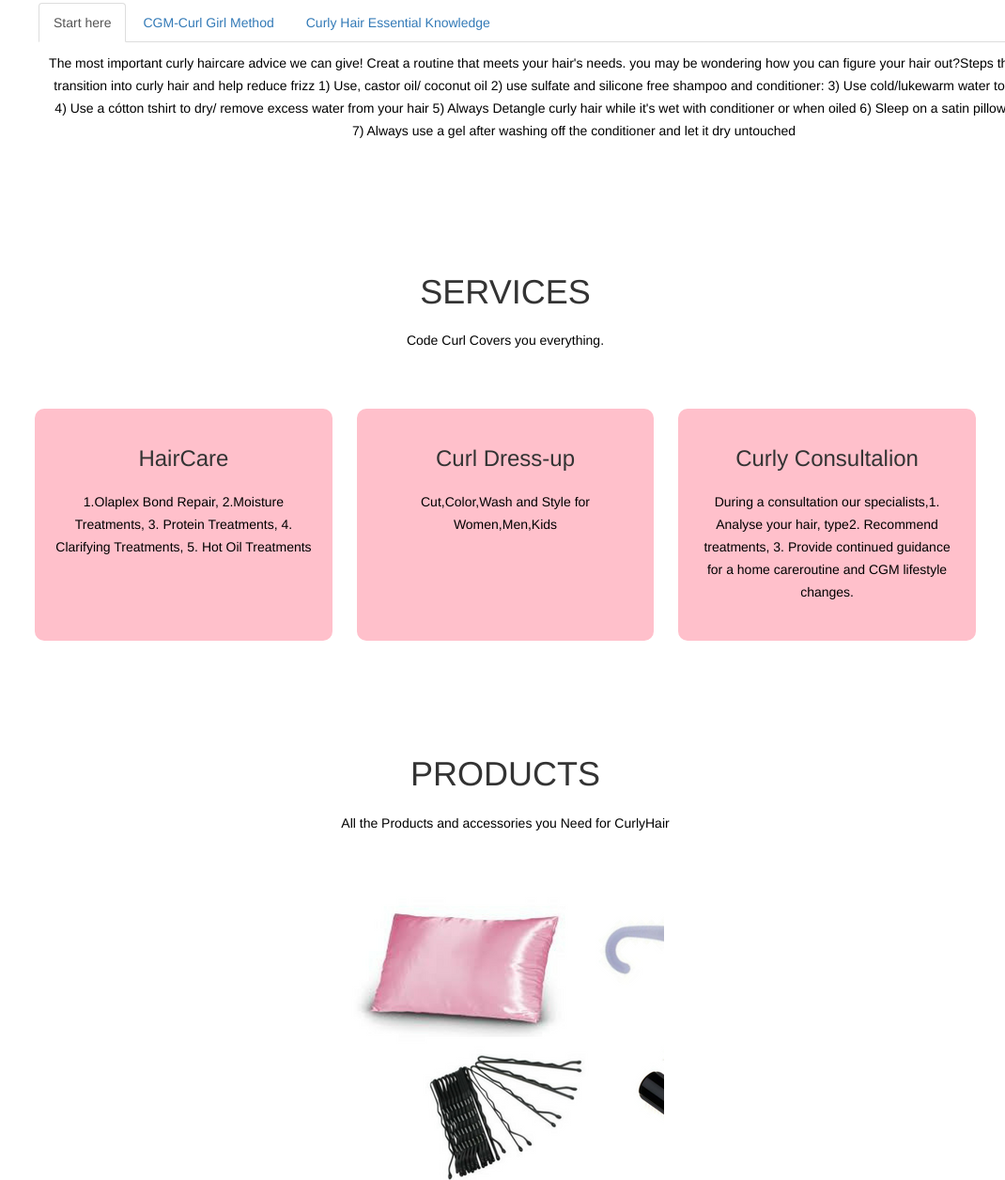
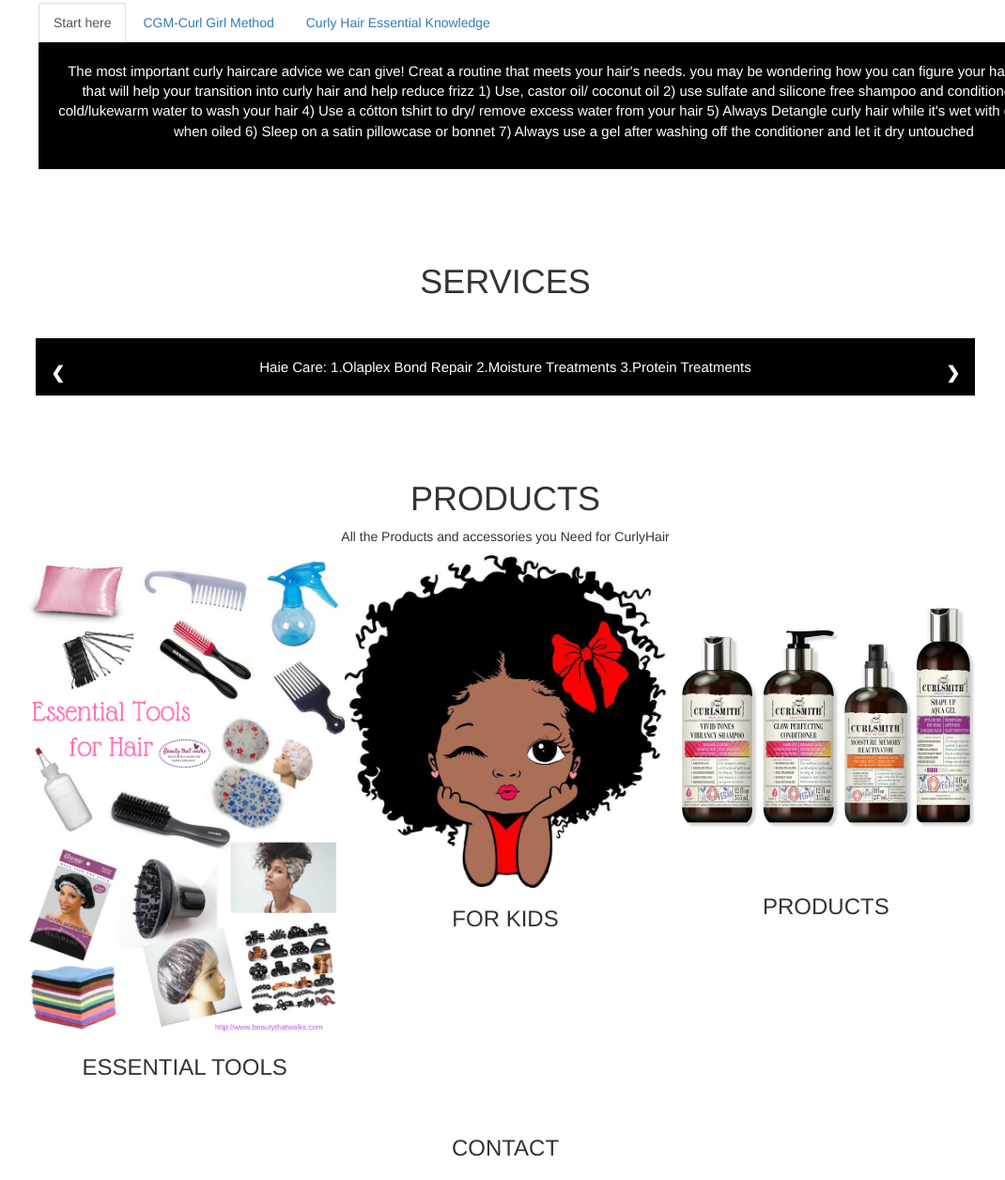
Before and after one commit to poojitha-madiraju/web-design, a plain HTML site: page pooji final project web-design/pooji final project web-design/index.html in a window 1280 px wide. Shown: the part 967-2223 px from the top of the page at 94% size, without its empty margins (102-1172 px from the left). Drawn offline with nearby package versions, Linux system fonts and the light colour scheme.

Commit message:
8th may final commit

```diff
--- a/pooji final project web-design/pooji final project web-design/index.html
+++ b/pooji final project web-design/pooji final project web-design/index.html
@@ -26,7 +26,7 @@
           <i class="fa fa-times" onclick="menuHide()"></i>
           <ul>
             <li><a href="#about">ABOUT</a></li>
-            <li><a href="#services">SERVICES</a></li>
+            <li><a href="#Ser">SERVICES</a></li>
             <li><a href="#products">PRODUCTS</a></li>
             <li><a href="#contact">CONTACT</a></li>
           </ul>
@@ -101,63 +101,83 @@
     </section>
 
     <!--------SERVICES------------>
-    <section class="SERVICES" id="services">
-      <h1>SERVICES</h1>
-      <p>Code Curl Covers you everything.</p>
-      <div class="row">
-        <div class="services-col">
-          <h3>HairCare</h3>
-          <p>
-            1.Olaplex Bond Repair, 2.Moisture Treatments, 3. Protein Treatments,
-            4. Clarifying Treatments, 5. Hot Oil Treatments
-          </p>
+      <h1 style="text-align: center; margin:auto; " id="Ser">SERVICES</h1><br><br>
+      <div class="slideshow-container">
+        <!-- Full-width caption text -->
+        <div class="mySlides">
+          <div class="text">Haie Care: 1.Olaplex Bond Repair 2.Moisture Treatments 3.Protein Treatments</div>
         </div>
-        <div class="services-col">
-          <h3>Curl Dress-up</h3>
-          <p>Cut,Color,Wash and Style for Women,Men,Kids</p>
+
+        <div class="mySlides">
+          <div class="text">Cut, Color, Wash, and Style </div>
         </div>
-        <div class="services-col">
-          <h3>Curly Consultalion</h3>
-          <p>
-            During a consultation our specialists,1. Analyse your hair, type2.
-            Recommend treatments, 3. Provide continued guidance for a home
-            careroutine and CGM lifestyle changes.
-          </p>
+
+        <div class="mySlides">
+          <div class="text">During a consultation our specialists Analyse your hair type,recommend treatements,provide continued guidance.</div>
         </div>
+
+        <!-- Next and previous buttons -->
+        <a class="prev" onclick="plusSlides(-1)">&#10094;</a>
+        <a class="next" onclick="plusSlides(1)">&#10095;</a>
       </div>
-    </section>
+      <br>
+
+
+
     <!------PRODUCTS------->
-    <section class="PRODUCTS" id="products">
+    <div class="PRODUCTS" id="products">
       <h1>PRODUCTS</h1>
       <p>All the Products and accessories you Need for CurlyHair</p>
-      <div class="row">
+      <div class="rowproducts">
         <div class="products-col">
           <img src="images/Essential Tools for Hair.png" />
+          <div class="effect"></div>
+          <h3>ESSENTIAL TOOLS</h3>
         </div>
-      </div>
-    </div>
+
     <div class="products-col">
       <img src="images/kids.jpeg" />
-      <div class="layer">
+      <h3>FOR KIDS</h3>
+      <div class="effect">
       </div>
     </div>
     <div class="products-col">
       <img src="images/curlsmith.jpg" />
+      <div class="effect"></div>
+      <h3>PRODUCTS</h3>
       </div>
     </div>
   </div>
+</div>
 
 
-    </section>
+<!-- CONTACT US SECTION -->
+<div>
+  <div class="contact_header">
+    <h3>CONTACT</h3>
+  </div><br><br>
+
+  <div class="CONTACT" id="contact">
+    <form action="https://postmail.invotes.com/send"
+      method="post" id="email_form" style="margin: auto;text-align:center;">
+
+      <input type="text" name="subject" placeholder="Subject" size="50px"style="padding: 10px"/>
+      <textarea name="text" placeholder="Message" size="50px"style="padding: 10px;width: 380px"></textarea>
+      <input type="hidden" name="access_token" value="da4flquz7diajztbhmwqqz06" />
+      <input type="hidden" name="success_url" value=".?message=Email+Successfully+Sent%21&isError=0" />
+      <input type="hidden" name="error_url" value=".?message=Email+could+not+be+sent.&isError=1" />
+      <input id="submit_form" type="submit" value="Submit" size="50px"style="padding: 10px;width: 380px" />
+      <p><a href="https://postmail.invotes.com" target="_blank"></a></p>
+    </form>
+  </div>
+</div><br><br><br>
 
      <!-------- footer ---------->
 
      <section class="footer">
       <h4>Follow us</h4>
       <p>
-        Lorem ipsum dolor sit amet, consectetur adipiscing elit. Pellentesque
-        aliquet turpis nulla, eleifend faucibus est<br />sollicitudin ut.
-        Maecenas ut venenatis ex, et dapibus purus.
+         Our aim is to make you fall in love with your curls.
       </p>
       <div class="icons">
         <a href=https://instagram.com/__pandanion?igshid=YmMyMTA2M2Y=
@@ -184,6 +204,49 @@
       function menuHide() {
         naviGation.style.right = "-200px";
       }
+      //script for slideshow//
+        let slideIndex = 1;
+        showSlides(slideIndex);
+
+        // Next/previous controls
+        function plusSlides(n) {
+          showSlides((slideIndex += n));
+        }
+
+        // Thumbnail image controls
+        function currentSlide(n) {
+          showSlides((slideIndex = n));
+        }
+
+        function showSlides(n) {
+          let i;
+          let slides = document.getElementsByClassName("mySlides");
+
+          if (n > slides.length) {
+            slideIndex = 1;
+          }
+          if (n < 1) {
+            slideIndex = slides.length;
+          }
+          for (i = 0; i < slides.length; i++) {
+            slides[i].style.display = "none";
+          }
+
+          slides[slideIndex - 1].style.display = "block";
+        }
+
+// script for postmail
+var submitButton = document.getElementById("submit_form");
+    var form = document.getElementById("email_form");
+    form.addEventListener("submit", function (e) {
+        setTimeout(function() {
+            submitButton.value = "Sending...";
+            submitButton.disabled = true;
+        }, 1);
+    });
+
+
+
     </script>
   </body>
 </html>
--- a/pooji final project web-design/pooji final project web-design/style.css
+++ b/pooji final project web-design/pooji final project web-design/style.css
@@ -72,7 +72,7 @@
     display: none;
 }
 
-@media(max-width: 700px){
+@media(max-width: 1000px){
     .messagebox h1{
         font-size: 20px;
     }
@@ -106,113 +106,78 @@
 }
 /*------- ABOUT -------*/
 
-
 .ABOUT{
     width: 80%;
     margin: auto;
     text-align: center;
     padding-top: 100px;
+    padding-bottom: 100px;
+}
+.tab-content{
+    color: white;
+  font-size: 15px;
+  padding: 20px;
+ background-color: black;
+  width: 100%;
+  text-align: center;
 }
 
-/* .ABOUT{
-    width: 80%;
-    margin: auto;
-    text-align: center;
-    padding-top: 100px;
-}
-h1{
-    font-size: 34px;
-    font-weight: 600;
-}
-p{
-    color: #000;
-    font-size: 14px;
-    font-weight: 300;
-    line-height: 24px;
-    padding: 10px;
-}
-
-.row{
-    margin-top: 5%;
-    display: flex;
-    justify-content: space-between;
-}
-.about-col{
-    flex-basis: 30%;
-    background-color: pink;
-    border-radius: 10px;
-    margin-bottom: 5%;
-    padding: 20px 10px;
-    box-sizing: border-box;
-    transition: 0.4s;
-}
-.about-col:hover{
-    box-shadow: 0 0 20px 0px rgba(0,0,0,0.2);
-}
-
-h3{
-    text-align: center;
-    font-weight: 600;
-    margin: 10px 0;
-}
 /* media for row in the smaller screen */
 
-/* @media(max-width: 700px){
-    .row{
-        flex-direction: column;
-    }
-}  */
-
-/* --------SERVICES-------- */
-
-.SERVICES{
-    width: 80%;
-    margin: auto;
-    text-align: center;
-    padding-top: 100px;
-}
-h1{
-    font-size: 34px;
-    font-weight: 600;
-}
-p{
-    color: #000;
-    font-size: 14px;
-    font-weight: 300;
-    line-height: 24px;
-    padding: 10px;
-}
-
-.row{
-    margin-top: 5%;
-    display: flex;
-    justify-content: space-between;
-}
-.services-col{
-    flex-basis: 30%;
-    background-color: pink;
-    border-radius: 10px;
-    margin-bottom: 5%;
-    padding: 20px 10px;
-    box-sizing: border-box;
-    transition: 0.4s;
-}
-.services-col:hover{
-    box-shadow: 0 0 20px 0px rgba(0,0,0,0.2);
-}
-
-h3{
-    text-align: center;
-    font-weight: 600;
-    margin: 10px 0;
-}
-/* media for row in the smaller screen */
-
-@media(max-width: 700px){
+@media(max-width: 1000px){
     .row{
         flex-direction: column;
     }
 }
+
+/* --------SERVICES-------- */
+
+* {box-sizing:border-box}
+
+/* Slideshow container */
+.slideshow-container {
+  max-width: 1000px;
+  position: relative;
+  margin: auto;
+}
+
+/* Hide the images by default */
+.mySlides {
+  display: none;
+}
+
+/* Next & previous buttons */
+.prev, .next {
+  cursor: pointer;
+  position: absolute;
+  top: 50%;
+  width: auto;
+  margin-top: -22px;
+  padding: 16px;
+  color: white;
+  font-weight: bold;
+  font-size: 18px;
+  transition: 0.6s ease;
+  border-radius: 0 3px 3px 0;
+  user-select: none;
+}
+
+/* Position the "next button" to the right */
+.next {
+  right: 0;
+  border-radius: 3px 0 0 3px;
+}
+
+/* Caption text */
+.text {
+  color: white;
+  font-size: 15px;
+  padding: 20px;
+ background-color: black;
+  width: 100%;
+  text-align: center;
+}
+
 
 /* PRODUCTS */
 
@@ -229,6 +194,64 @@
     position: relative;
     overflow: hidden;
 }
-.products-col{
+
+.products-col img{
     width: 100%;
+}.rowproducts{
+    display: flex;
 }
+.rowproducts > div{
+    flex: 1;
+}
+
+.effect{
+    background: transparent;
+    height: 100%;
+    width: 100%;
+    top: 0;
+    left: 0;
+    position: absolute;
+    transition: .5s;
+}
+.effect:hover{
+    background: rgba(226, 0, 0, 0.7);
+}
+.effect h3{
+    width: 100%;
+    font-weight: 500;
+    color: #fff;
+    font-size: 26px;
+    bottom: 0;
+    left: 50%;
+    transform: translateX(-50%);
+    position: absolute;
+    opacity: 0;
+    transition: .5s;
+}
+.effect:hover h3{
+    bottom: 49%;
+    opacity: 1;
+}
+
+/* media for row in the smaller screen */
+
+@media(max-width: 1000px){
+    .rowproducts{
+        display: list-item;
+    }
+}
+
+/* CONTACT */
+.contact_header{
+    text-align: center;
+}
+
+/* footer */
+.footer{
+    background-color: #f4437f;
+    text-align: center;
+    margin: auto;
+}
+.footer .icons .a{
+    padding: 20px;
+}
```
